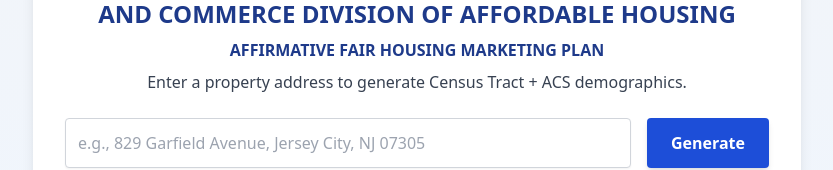
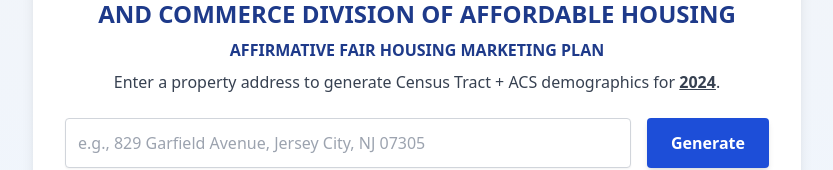
Before and after one commit to rrh2023/houses4us, a React (Create React App) app in the folder frontend/: page / in a window 1280 px wide. Shown: the part 343-513 px from the top of the page, without its empty margins (223-1056 px from the left). Built offline with nearby package versions, Linux system fonts and the light colour scheme.

Commit message:
modified frontend slightly

```diff
--- a/frontend/src/components/DemographicsForm.js
+++ b/frontend/src/components/DemographicsForm.js
@@ -58,7 +58,7 @@ export default function DemographicsForm() {
           AFFIRMATIVE FAIR HOUSING MARKETING PLAN
         </h1>
         <p className="text-gray-700 mb-6 text-center">
-          Enter a property address to generate Census Tract + ACS demographics.
+          Enter a property address to generate Census Tract + ACS demographics for <strong><u>2024</u></strong>.
         </p>
 
         <div className="flex flex-col sm:flex-row gap-4 mb-4">
```
